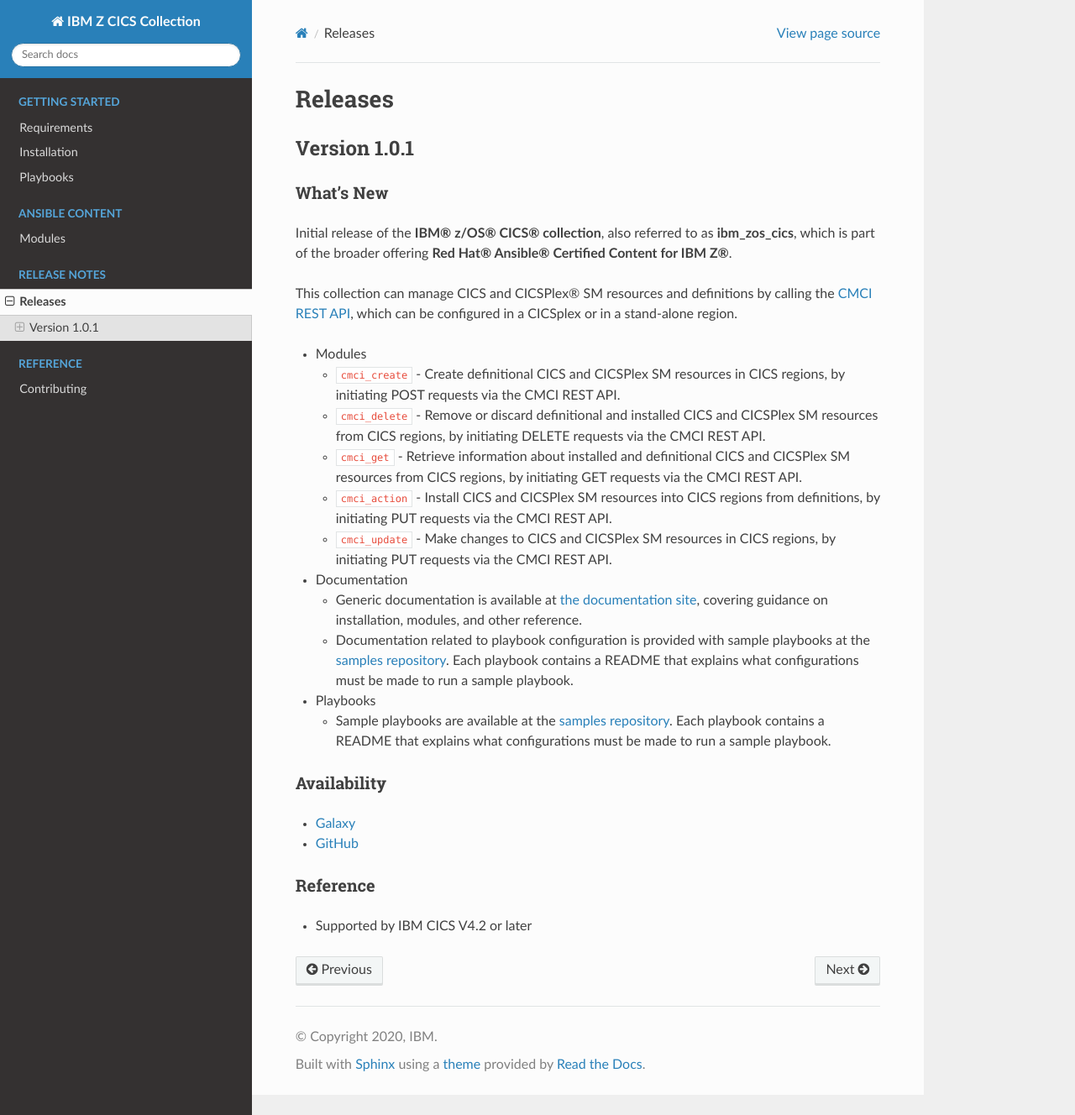
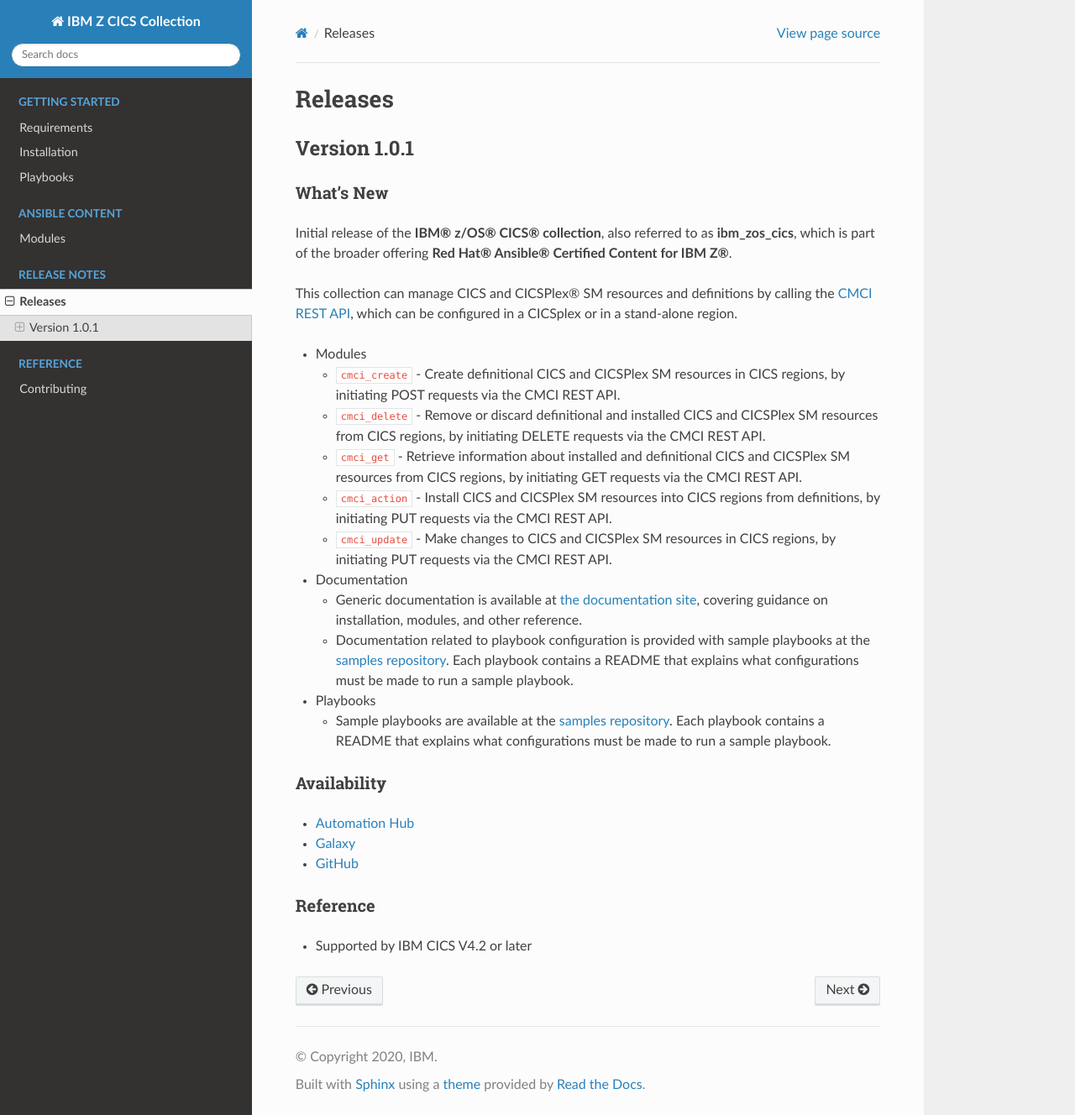
Before and after one commit to ansible-collections/ibm_zos_cics, a Sphinx documentation site: the page built from docs/source/release_notes.rst, in a window 1280 px wide and 1328 px high. Shown: the whole window at 84% size. Built offline with Sphinx 7.4.7 and the Read the Docs theme 2.0.0, drawn with Linux system fonts in a browser that asks for light colours.

Commit message:
add Automation Hub as an availability channel
Signed-off-by: Vera <vera.xx.c@me.com>

```diff
--- a/docs/source/release_notes.rst
+++ b/docs/source/release_notes.rst
@@ -48,6 +48,7 @@ This collection can manage CICS and CICSPlex® SM resources and definitions by c
 Availability
 ------------
 
+* `Automation Hub`_
 * `Galaxy`_
 * `GitHub`_
 
@@ -57,6 +58,9 @@ Availability
 .. _Galaxy:
    https://galaxy.ansible.com/ibm/ibm_zos_cics
 
+.. _Automation Hub:
+   https://www.ansible.com/products/automation-hub
+
 
 Reference
 ---------
```
